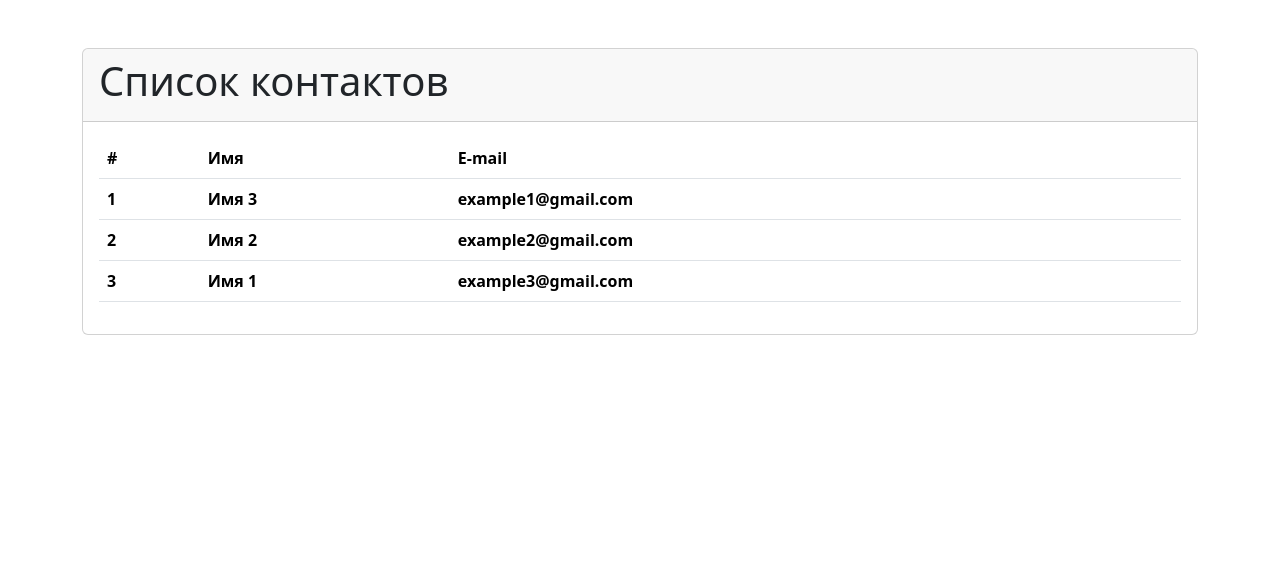
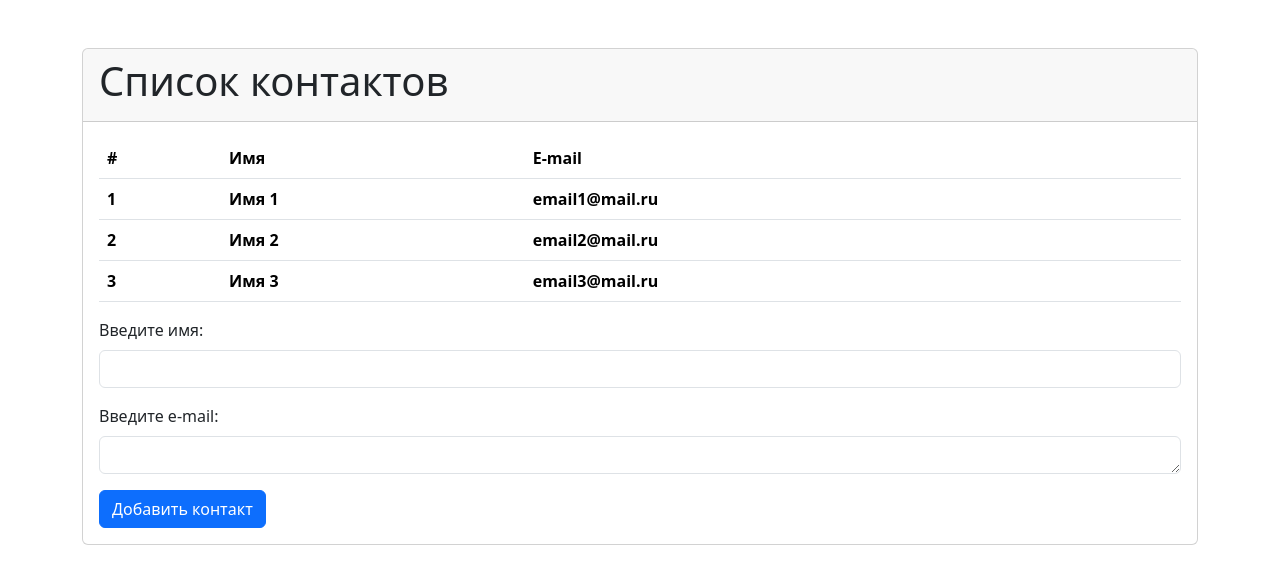
Before and after one commit to llllenivka/bootcamp-fullstack-csharp-js-sql, a React (Create React App) app in the folder csharp/ApiExplorerHub/client/: page / in a window 1280 px wide. Shown: the top 584 px of the page. Built offline with nearby package versions, Linux system fonts and the light colour scheme.

Commit message:
add: очистка формы

```diff
--- a/csharp/ApiExplorerHub/client/src/App.js
+++ b/csharp/ApiExplorerHub/client/src/App.js
@@ -1,4 +1,32 @@
+import React, {useState} from "react";
+import TableContact from "./layout/TableContant/TableContant";
+import FormContact from "./layout/FormContact/FormContact";
+
 const App = () => {
+
+  const [contacts, setContacts] = useState(
+    [
+      {id:1, name:'Имя 1', email:'email1@mail.ru'},
+      {id:2, name:'Имя 2', email:'email2@mail.ru'},
+      {id:3, name:'Имя 3', email:'email3@mail.ru'},
+    ]
+  );
+
+
+  const addContact = (contactName, contactEmail) => {
+    const newId = contacts
+      .sort((x, y) => x.id - y.id)[contacts.length - 1]
+      .id + 1;
+    const item = {
+      id: newId,
+      name: contactName,
+      email:contactEmail
+    };
+
+    setContacts([...contacts, item]);
+  };
+
+
   return (
     <div className="container mt-5">
       <div className="card">
@@ -7,36 +35,9 @@ const App = () => {
         </div>
 
         <div className="card-body">
-          <table className="table table-hover">
-            <thead>
-              <tr>
-                <th>#</th>
-                <th>Имя</th>
-                <th>E-mail</th>
-              </tr>
-            </thead>
-            <tbody>
+          <TableContact contacts={contacts}/>
+          <FormContact addContact={addContact}/>
 
-              <tr>
-                <th>1</th>
-                <th>Имя 3</th>
-                <th>example1@gmail.com</th>
-              </tr>
-
-              <tr>
-                <th>2</th>
-                <th>Имя 2</th>
-                <th>example2@gmail.com</th>
-              </tr>
-
-              <tr>
-                <th>3</th>
-                <th>Имя 1</th>
-                <th>example3@gmail.com</th>
-              </tr>
-
-            </tbody>
-          </table>
         </div>
       </div>
 
--- /dev/null
+++ b/csharp/ApiExplorerHub/client/src/layout/FormContact/FormContact.jsx
@@ -0,0 +1,57 @@
+import React, {useState} from "react";
+
+const FormContact = (props) =>
+{
+    const [contactName, setContactName] = useState("");
+    const [contactEmail, setContactEmail] = useState("");
+
+    const submit = () => {
+        const trimmedEmail = contactEmail.trim();
+        const trimmedName = contactName.trim();
+        if(trimmedEmail.length > 0 && trimmedName.length > 0)
+        props.addContact(trimmedName, trimmedEmail);
+        setContactName("");
+        setContactEmail("");
+    }
+
+    return (
+        <div>
+
+            <div className="mb-3">
+                <form>
+                    <div className="mb-3">
+                        <label className="form-label">Введите имя:</label>
+                        <input
+                            className="form-control"
+                            type="text"
+                            value={contactName}
+                            onChange={(e) => { setContactName(e.target.value) }}
+                        />
+                    </div>
+
+                    <div className="mb-3">
+                        <label className="form-label">Введите e-mail:</label>
+                        <textarea
+                            className="form-control"
+                            value={contactEmail}
+                            onChange={(e) => { setContactEmail(e.target.value) }}
+                            rows={1}
+                        >
+                        </textarea>
+                    </div>
+                </form>
+
+            </div>
+            <div>
+                <button
+                    className="btn btn-primary"
+                    onClick={() => {submit()}}
+                >
+                Добавить контакт
+                </button>
+            </div>
+        </div>
+    )
+}
+
+export default FormContact;
--- /dev/null
+++ b/csharp/ApiExplorerHub/client/src/layout/TableContant/TableContant.jsx
@@ -0,0 +1,34 @@
+import React from "react";
+import RowTableContact from "./components/RowTableContact";
+
+
+
+const TableContact = (props) => {
+    return (
+        <table className="table table-hover">
+            <thead>
+            <tr>
+                <th>#</th>
+                <th>Имя</th>
+                <th>E-mail</th>
+            </tr>
+            </thead>
+            <tbody>
+                {
+                    props.contacts.map(
+                        contact=>
+                            (<RowTableContact
+                                id={contact.id}
+                                name={contact.name}
+                                email={contact.email}
+                            />)
+                    )
+                }
+
+            </tbody>
+        </table>
+    )
+
+}
+
+export default TableContact;
--- /dev/null
+++ b/csharp/ApiExplorerHub/client/src/layout/TableContant/components/RowTableContact.jsx
@@ -0,0 +1,13 @@
+import React from "react";
+
+const RowTableContact = (props) => {
+    return (
+        <tr>
+            <th>{props.id}</th>
+            <th>{props.name}</th>
+            <th>{props.email}</th>
+        </tr>
+    )
+}
+
+export default RowTableContact;
```
